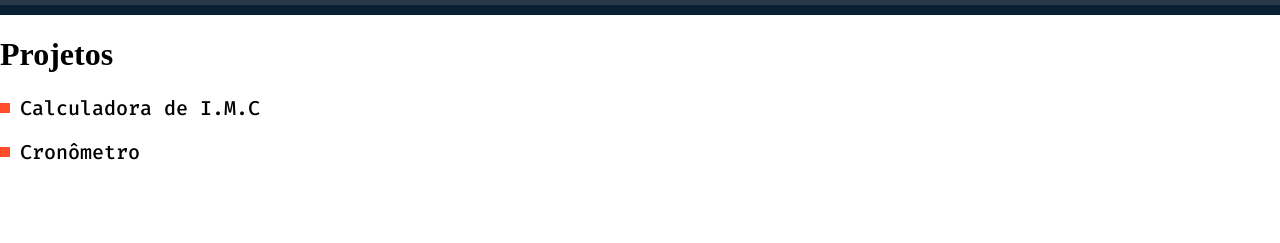
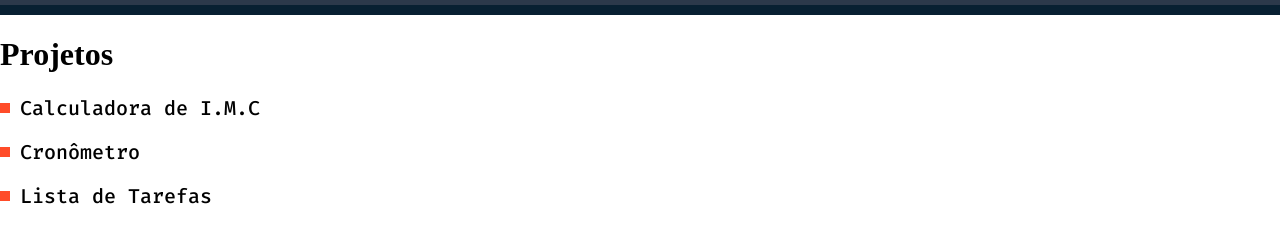
Before and after one commit to ArthurTrindade/ArthurTrindade.github.io, a plain HTML site: page index.html in a window 1280 px wide. Shown: the part 77-320 px from the top of the page. Drawn offline with Linux system fonts and the light colour scheme.

Commit message:
add lista-tarefas

```diff
--- a/index.html
+++ b/index.html
@@ -34,7 +34,8 @@
     <a class="texto-projetos" href="https://arthurtrindade.github.io/calculadora-imc/">Calculadora de I.M.C</a>
     <br><br>
     <a class="texto-projetos" href="https://arthurtrindade.github.io/cronometro-js/">Cronômetro</a>
-
+    <br><br>
+    <a class="texto-projetos" href="https://arthurtrindade.github.io/lista-de-tarefas/">Lista de Tarefas</a>
 
 </body>
 
```
